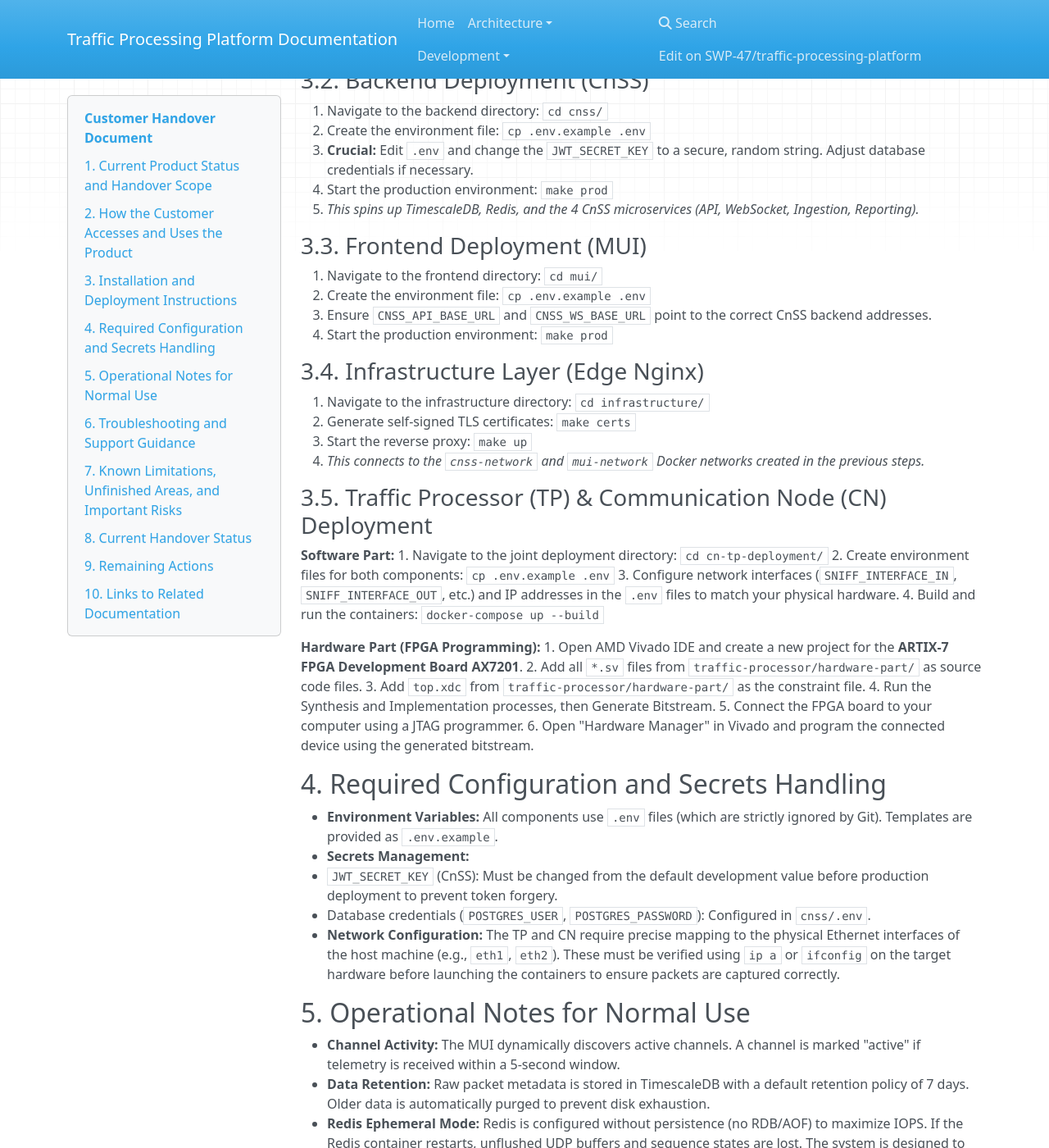
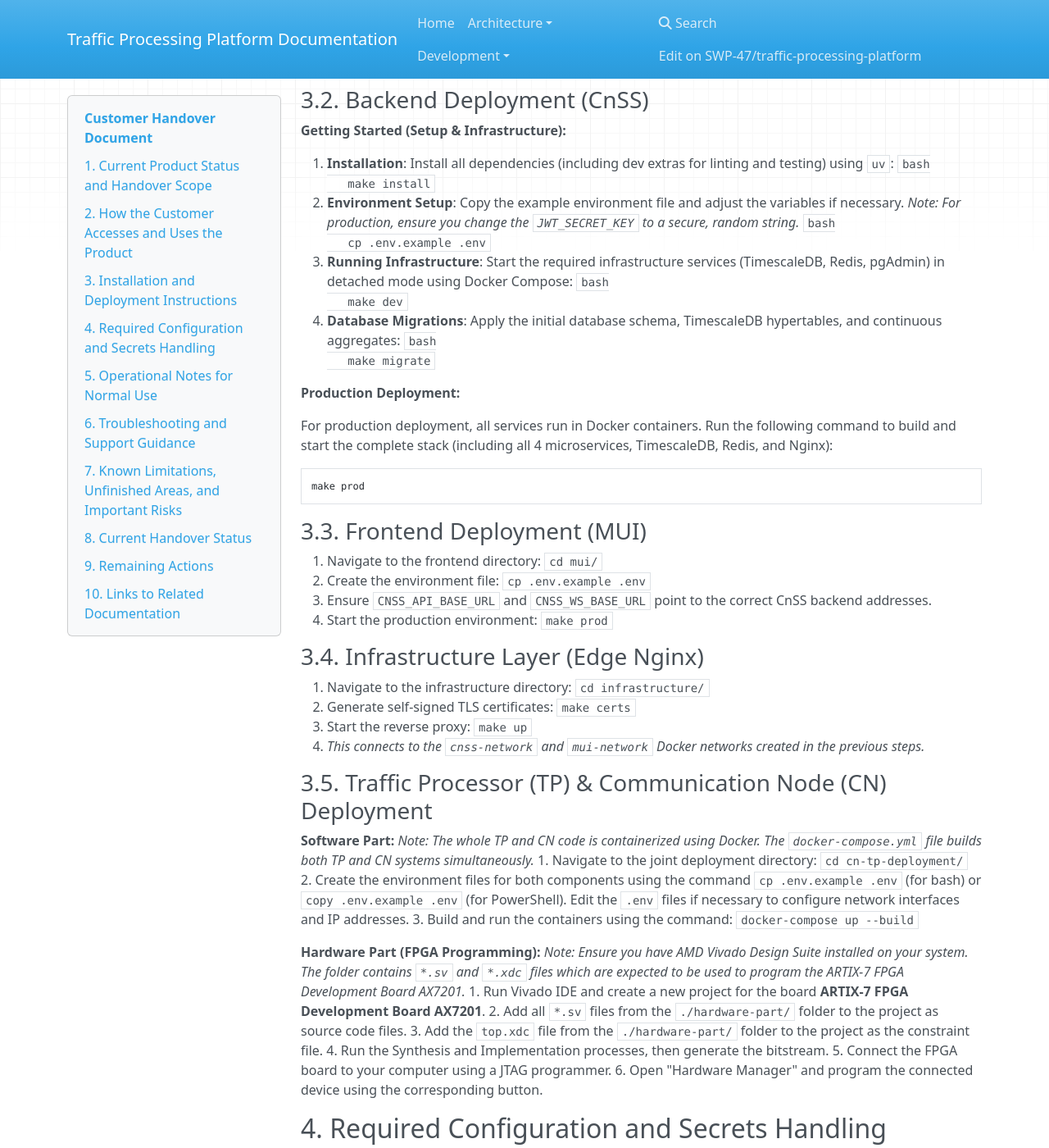
Before and after one commit to SWP-47/traffic-processing-platform, an MkDocs documentation site: the page built from docs/customer-handover.md, in a window 1280 px wide and 1400 px high, scrolled down 994 px. Shown: the whole window at 82% size. Built offline with MkDocs 1.6.1, drawn with Linux system fonts in a browser that asks for light colours; nearby versions of some CDN libraries.

Commit message:
docs: update customer handover TP and CnSS instructions

````diff
--- a/docs/customer-handover.md
+++ b/docs/customer-handover.md
@@ -27,14 +27,37 @@ The platform is designed to be deployed using Docker and Docker Compose.
 
 ### 3.1. Prerequisites
 * Docker and Docker Compose installed on the host machine(s).
+* Python 3.11+ and [uv](https://github.com/astral-sh/uv) (for local CnSS development/migrations).
 * AMD Vivado Design Suite installed on the machine that will program the FPGA.
 
 ### 3.2. Backend Deployment (CnSS)
-1. Navigate to the backend directory: `cd cnss/`
-2. Create the environment file: `cp .env.example .env`
-3. **Crucial:** Edit `.env` and change the `JWT_SECRET_KEY` to a secure, random string. Adjust database credentials if necessary.
-4. Start the production environment: `make prod`
-   * *This spins up TimescaleDB, Redis, and the 4 CnSS microservices (API, WebSocket, Ingestion, Reporting).*
+
+**Getting Started (Setup & Infrastructure):**
+
+1. **Installation**: Install all dependencies (including dev extras for linting and testing) using `uv`:
+   ```bash
+   make install
+   ```
+2. **Environment Setup**: Copy the example environment file and adjust the variables if necessary.
+   *Note: For production, ensure you change the `JWT_SECRET_KEY` to a secure, random string.*
+   ```bash
+   cp .env.example .env
+   ```
+3. **Running Infrastructure**: Start the required infrastructure services (TimescaleDB, Redis, pgAdmin) in detached mode using Docker Compose:
+   ```bash
+   make dev
+   ```
+4. **Database Migrations**: Apply the initial database schema, TimescaleDB hypertables, and continuous aggregates:
+   ```bash
+   make migrate
+   ```
+
+**Production Deployment:**
+
+For production deployment, all services run in Docker containers. Run the following command to build and start the complete stack (including all 4 microservices, TimescaleDB, Redis, and Nginx):
+```bash
+make prod
+```
 
 ### 3.3. Frontend Deployment (MUI)
 1. Navigate to the frontend directory: `cd mui/`
@@ -49,19 +72,21 @@ The platform is designed to be deployed using Docker and Docker Compose.
    * *This connects to the `cnss-network` and `mui-network` Docker networks created in the previous steps.*
 
 ### 3.5. Traffic Processor (TP) & Communication Node (CN) Deployment
+
 **Software Part:**
+*Note: The whole TP and CN code is containerized using Docker. The `docker-compose.yml` file builds both TP and CN systems simultaneously.*
 1. Navigate to the joint deployment directory: `cd cn-tp-deployment/`
-2. Create environment files for both components: `cp .env.example .env`
-3. Configure network interfaces (`SNIFF_INTERFACE_IN`, `SNIFF_INTERFACE_OUT`, etc.) and IP addresses in the `.env` files to match your physical hardware.
-4. Build and run the containers: `docker-compose up --build`
+2. Create the environment files for both components using the command `cp .env.example .env` (for bash) or `copy .env.example .env` (for PowerShell). Edit the `.env` files if necessary to configure network interfaces and IP addresses.
+3. Build and run the containers using the command: `docker-compose up --build`
 
 **Hardware Part (FPGA Programming):**
-1. Open AMD Vivado IDE and create a new project for the **ARTIX-7 FPGA Development Board AX7201**.
-2. Add all `*.sv` files from `traffic-processor/hardware-part/` as source code files.
-3. Add `top.xdc` from `traffic-processor/hardware-part/` as the constraint file.
-4. Run the Synthesis and Implementation processes, then Generate Bitstream.
+*Note: Ensure you have AMD Vivado Design Suite installed on your system. The folder contains `*.sv` and `*.xdc` files which are expected to be used to program the ARTIX-7 FPGA Development Board AX7201.*
+1. Run Vivado IDE and create a new project for the board **ARTIX-7 FPGA Development Board AX7201**.
+2. Add all `*.sv` files from the `./hardware-part/` folder to the project as source code files.
+3. Add the `top.xdc` file from the `./hardware-part/` folder to the project as the constraint file.
+4. Run the Synthesis and Implementation processes, then generate the bitstream.
 5. Connect the FPGA board to your computer using a JTAG programmer.
-6. Open "Hardware Manager" in Vivado and program the connected device using the generated bitstream.
+6. Open "Hardware Manager" and program the connected device using the corresponding button.
 
 ## 4. Required Configuration and Secrets Handling
 * **Environment Variables:** All components use `.env` files (which are strictly ignored by Git). Templates are provided as `.env.example`.
@@ -99,7 +124,7 @@ The platform is designed to be deployed using Docker and Docker Compose.
 
 ## 10. Links to Related Documentation
 * [System Architecture & Data Flow Specification](../docs/system-documentation.md)
-* [API Documentation](../api/README.md)
+* [API Documentation](../cnss/docs/api.md)
 * [Project Roadmap](../docs/roadmap.md)
 * [User Acceptance Tests & Known Issues](../docs/user-acceptance-tests.md)
 * [Local Setup & Deployment Guide](../README.md)
````
